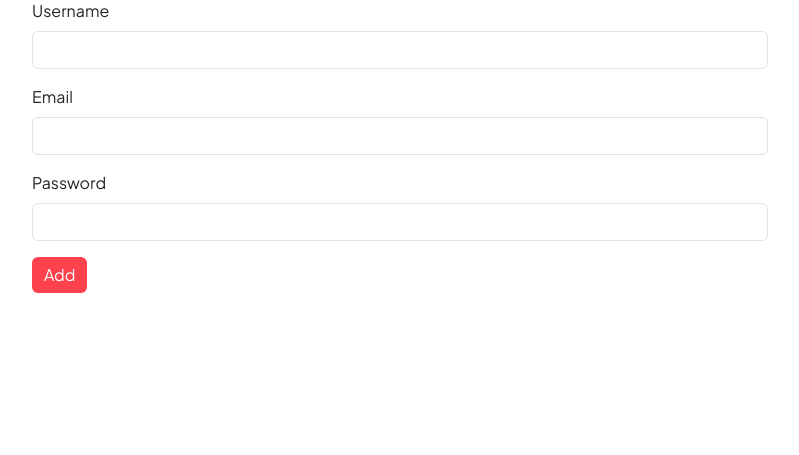
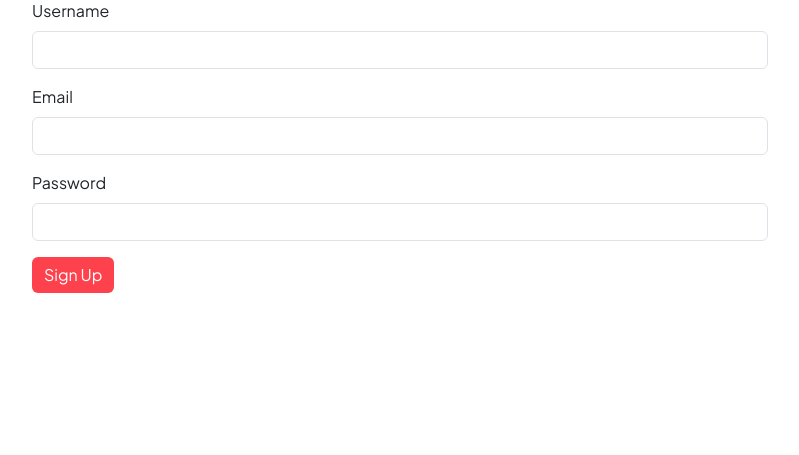
Before and after one commit to JayaSurya-lj/AIRBNB_PROJECT, a Node server app: page /signup in a window 1280 px wide. Shown: the part 137-592 px from the top of the page, without its empty margins (240-1039 px from the left). Run offline with Node 20, Linux system fonts and the light colour scheme; some libraries are stand-ins or nearby versions.

Commit message:
Buttons name modified

```diff
--- a/views/users/login.ejs
+++ b/views/users/login.ejs
@@ -12,7 +12,7 @@
                 <input type="password" name="password" class="form-control" required>
             </div>
 
-            <button class="btn btn-dark add-btn">Add</button>
+            <button class="btn btn-dark add-btn">Login</button>
         </form>
     </div>
 </div>
--- a/views/users/signup.ejs
+++ b/views/users/signup.ejs
@@ -17,7 +17,7 @@
                 <input type="password" name="password" class="form-control" required>
             </div>
 
-            <button class="btn btn-dark add-btn">Add</button>
+            <button class="btn btn-dark add-btn">Sign Up</button>
         </form>
     </div>
 </div>
```
